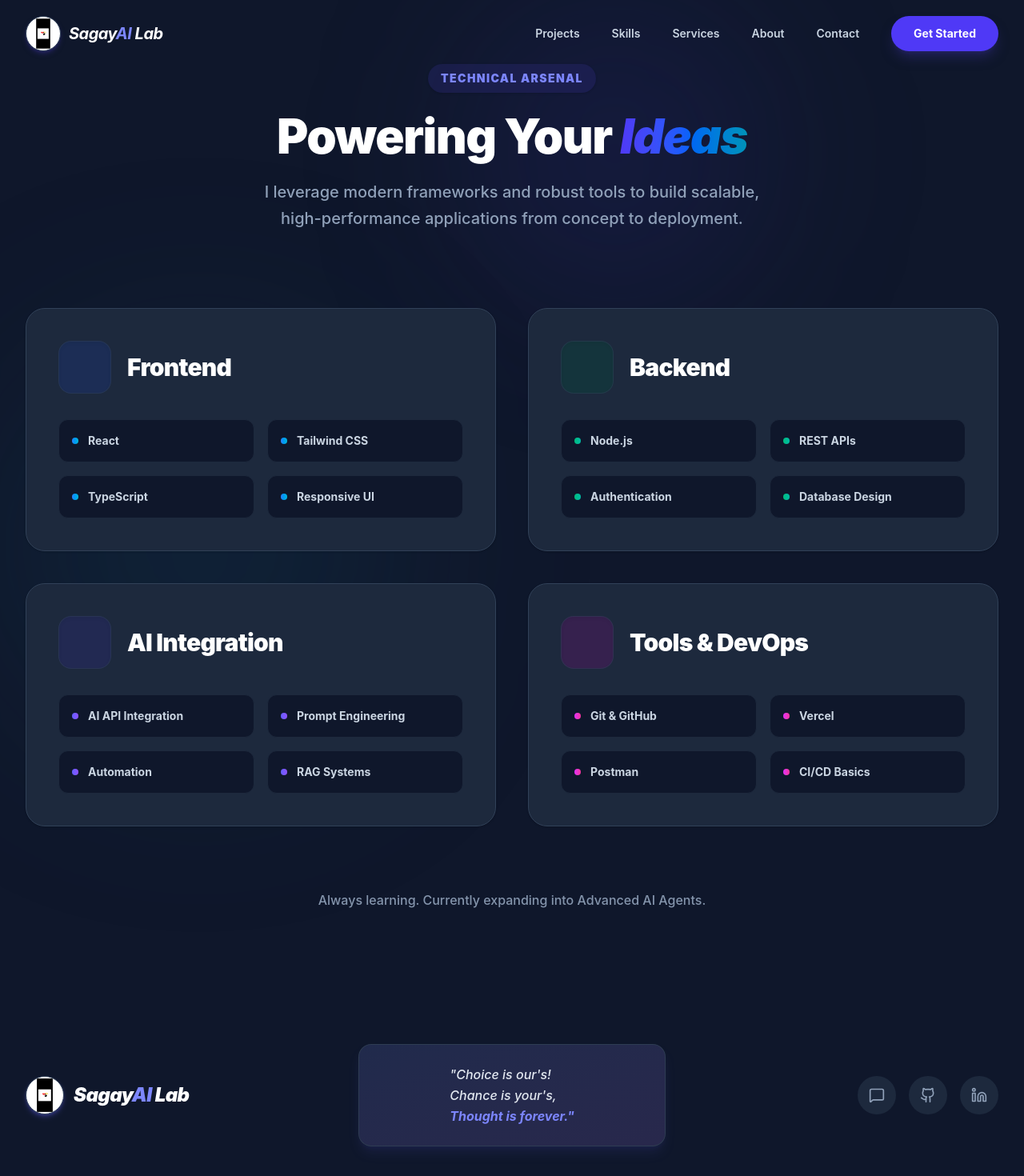
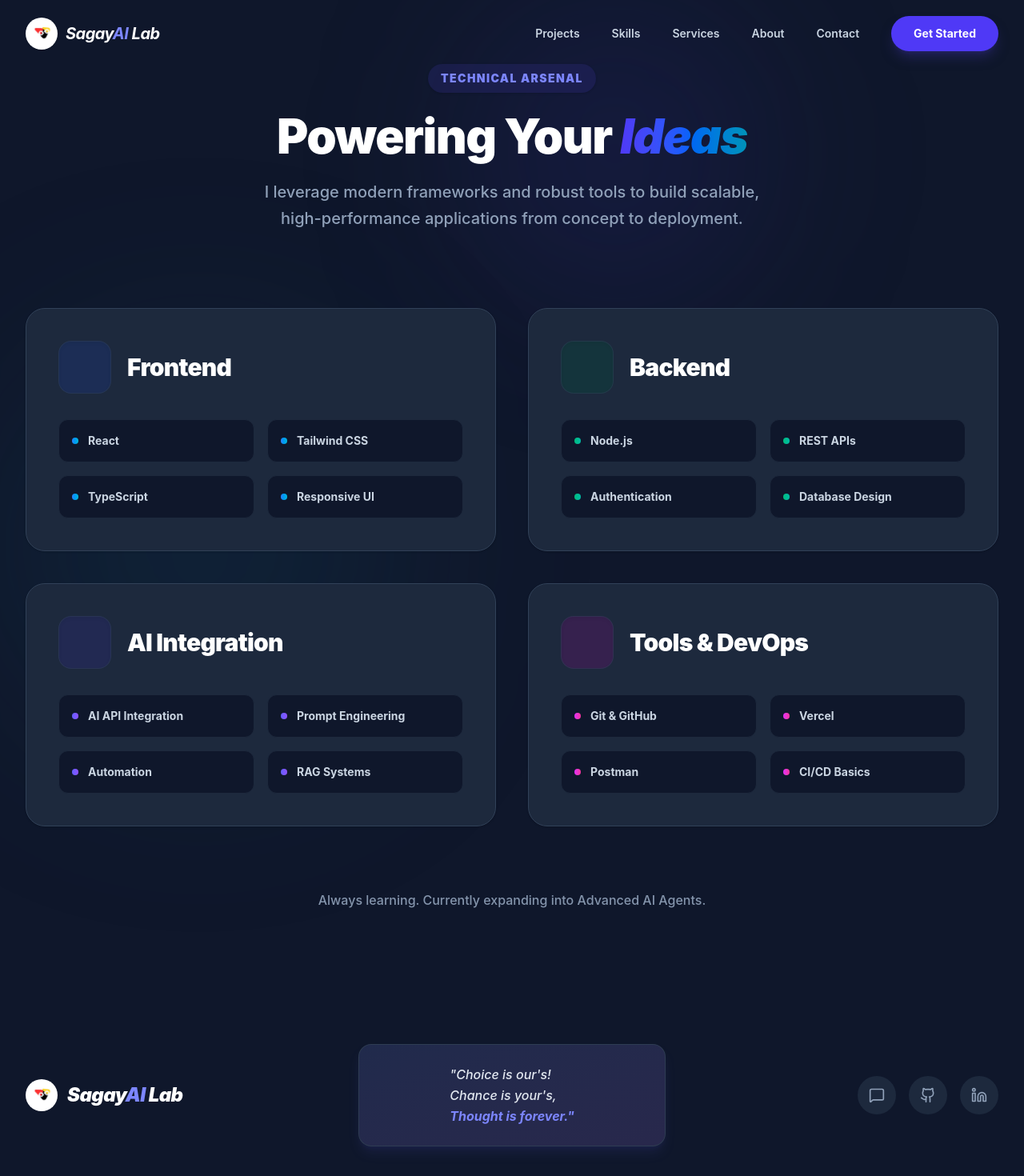
Before and after one commit to stalinSaga04/portfolio, a React (Vite) app: page /skills in a window 1280 px wide. Shown: the top 1470 px of the page at 80% size. Built offline with nearby package versions, Linux system fonts and the light colour scheme.

Commit message:
style(logo): strictly mask and scale logo to remove baked-in background edges

```diff
--- a/src/components/Footer.jsx
+++ b/src/components/Footer.jsx
@@ -30,11 +30,11 @@ const Footer = () => {
                 <div className="grid grid-cols-1 md:grid-cols-3 gap-8 mb-12 items-center">
                     {/* Left: Logo */}
                     <div className="flex items-center gap-3 group cursor-pointer justify-center md:justify-start" onClick={() => window.scrollTo({ top: 0, behavior: 'smooth' })}>
-                        <div className="w-12 h-12 bg-white rounded-full flex items-center justify-center p-1 shadow-md shadow-indigo-500/30 group-hover:rotate-12 transition-all duration-500 border border-slate-200 dark:border-slate-700 overflow-hidden">
+                        <div className="w-10 h-10 rounded-full overflow-hidden flex items-center justify-center shrink-0 mix-blend-screen group-hover:rotate-12 transition-transform duration-500">
                             <img
                                 src="/favicon.png"
                                 alt="SagayAI Lab"
-                                className="w-full h-full object-contain scale-110"
+                                className="w-full h-full object-cover scale-[1.35]"
                             />
                         </div>
                         <span className="text-2xl font-black tracking-tight text-white italic">Sagay<span className="text-indigo-400">AI</span> Lab</span>
--- a/src/components/Navbar.jsx
+++ b/src/components/Navbar.jsx
@@ -27,11 +27,11 @@ const Navbar = () => {
             <div className="max-w-7xl mx-auto px-4 sm:px-6 lg:px-8">
                 <div className="flex justify-between items-center">
                     <Link to="/" className="flex items-center gap-2.5 group cursor-pointer" onClick={() => window.scrollTo({ top: 0, behavior: 'smooth' })}>
-                        <div className="w-11 h-11 bg-white rounded-full flex items-center justify-center p-1 shadow-md shadow-indigo-200 dark:shadow-indigo-900/50 group-hover:rotate-12 transition-all duration-500 border border-slate-100 dark:border-slate-700 overflow-hidden">
+                        <div className="w-10 h-10 rounded-full overflow-hidden flex items-center justify-center shrink-0 mix-blend-multiply dark:mix-blend-screen shadow-sm">
                             <img
                                 src="/favicon.png"
                                 alt="SagayAI Lab"
-                                className="w-full h-full object-contain scale-110"
+                                className="w-full h-full object-cover scale-[1.35] group-hover:rotate-12 transition-transform duration-500"
                             />
                         </div>
                         <span className="text-xl font-bold tracking-tight text-slate-900 dark:text-white italic">Sagay<span className="text-indigo-600 dark:text-indigo-400">AI</span> Lab</span>
```
